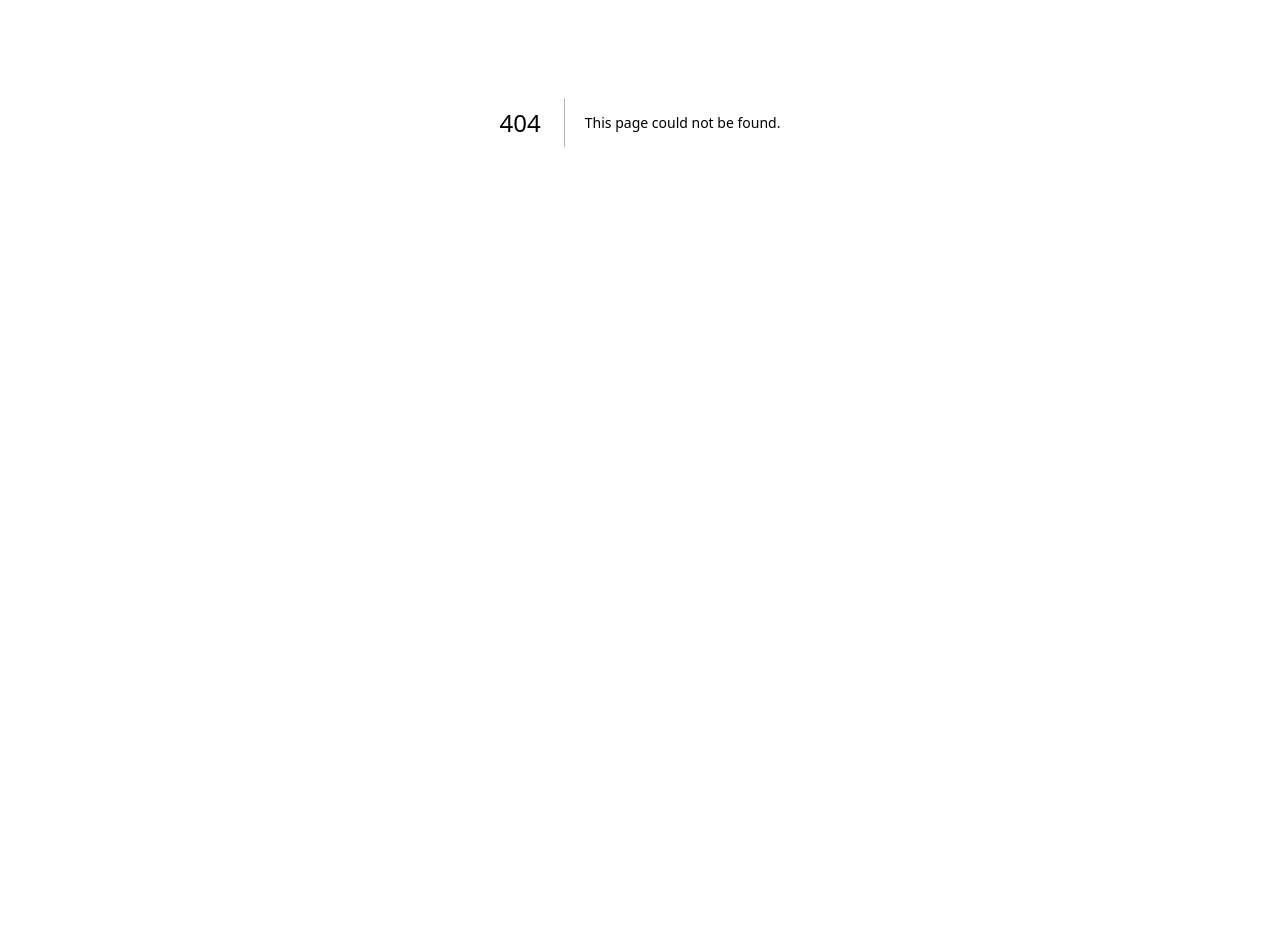
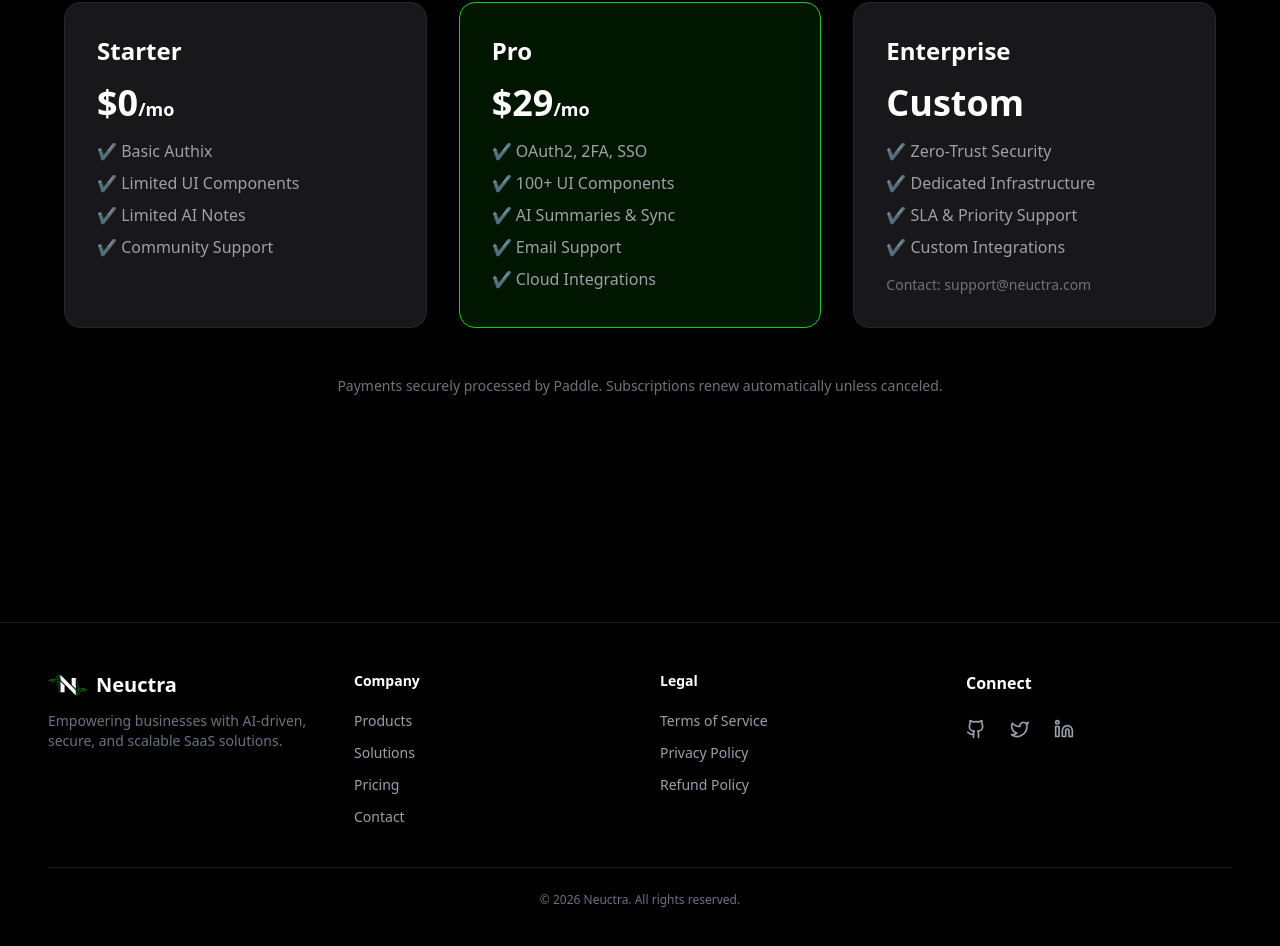
Before and after one commit to Taha-Asif-313/neuctra, a Next.js app: page /pricing in a window 1280 px wide. Before the commit this address had no page. Shown: the part 278-1224 px from the top of the page. Before the commit the page ends 800 px from the top, so only its background shows below. Built offline with nearby package versions, Linux system fonts and the light colour scheme.

Commit message:
Updated Pages

```diff
--- a/app/(pages)/(landingpage)/layout.jsx
+++ b/app/(pages)/SiteLayoutClient.jsx
@@ -1,12 +1,17 @@
+"use client";
+
 import Footer from "@/app/components/HeaderFooter/Footer";
 import Navbar from "@/app/components/HeaderFooter/Navbar";
 
+
 export default function SiteLayout({ children }) {
   return (
-    <div>
+    <>
       <Navbar />
-      {children}
+      <main className="min-h-screen mb-5 max-w-7xl mx-auto">
+        {children}
+      </main>
       <Footer />
-    </div>
+    </>
   );
 }
--- /dev/null
+++ b/app/(pages)/layout.jsx
@@ -0,0 +1,11 @@
+import SiteLayoutClient from "./SiteLayoutClient";
+
+export const metadata = {
+  title: "Neuctra – Empowering Modern SaaS Innovation",
+  description:
+    "Neuctra builds modern SaaS solutions for authentication, design systems, and AI-powered productivity. Explore Authix, UI, and Notlix.",
+};
+
+export default function SiteLayout({ children }) {
+  return <SiteLayoutClient children={children} />;
+}
--- /dev/null
+++ b/app/(pages)/pricing/page.jsx
@@ -0,0 +1,65 @@
+export const metadata = {
+  title: "Pricing | Neuctra",
+  description: "Explore Neuctra pricing plans for startups, teams, and enterprises.",
+};
+
+export default function PricingPage() {
+  return (
+    <div className="min-h-screen bg-black text-white px-6 py-16">
+      <div className="max-w-6xl mx-auto">
+        <h1 className="text-4xl font-bold mb-6 text-center">
+          💳 Neuctra Pricing
+        </h1>
+        <p className="text-zinc-400 text-center mb-12">
+          Flexible pricing built for modern creators and enterprises.
+        </p>
+
+        <div className="grid md:grid-cols-3 gap-8">
+          {/* Starter */}
+          <div className="bg-zinc-900 p-8 rounded-2xl border border-zinc-800">
+            <h2 className="text-2xl font-semibold mb-4">Starter</h2>
+            <p className="text-4xl font-bold mb-4">$0<span className="text-lg">/mo</span></p>
+            <ul className="space-y-2 text-zinc-400">
+              <li>✔ Basic Authix</li>
+              <li>✔ Limited UI Components</li>
+              <li>✔ Limited AI Notes</li>
+              <li>✔ Community Support</li>
+            </ul>
+          </div>
+
+          {/* Pro */}
+          <div className="bg-primary/10 p-8 rounded-2xl border border-primary">
+            <h2 className="text-2xl font-semibold mb-4">Pro</h2>
+            <p className="text-4xl font-bold mb-4">$29<span className="text-lg">/mo</span></p>
+            <ul className="space-y-2 text-zinc-400">
+              <li>✔ OAuth2, 2FA, SSO</li>
+              <li>✔ 100+ UI Components</li>
+              <li>✔ AI Summaries & Sync</li>
+              <li>✔ Email Support</li>
+              <li>✔ Cloud Integrations</li>
+            </ul>
+          </div>
+
+          {/* Enterprise */}
+          <div className="bg-zinc-900 p-8 rounded-2xl border border-zinc-800">
+            <h2 className="text-2xl font-semibold mb-4">Enterprise</h2>
+            <p className="text-4xl font-bold mb-4">Custom</p>
+            <ul className="space-y-2 text-zinc-400">
+              <li>✔ Zero-Trust Security</li>
+              <li>✔ Dedicated Infrastructure</li>
+              <li>✔ SLA & Priority Support</li>
+              <li>✔ Custom Integrations</li>
+            </ul>
+            <p className="mt-4 text-sm text-zinc-500">
+              Contact: support@neuctra.com
+            </p>
+          </div>
+        </div>
+
+        <div className="mt-12 text-zinc-500 text-sm text-center">
+          Payments securely processed by Paddle. Subscriptions renew automatically unless canceled.
+        </div>
+      </div>
+    </div>
+  );
+}
--- /dev/null
+++ b/app/(pages)/privacy/page.jsx
@@ -0,0 +1,48 @@
+export const metadata = {
+  title: "Privacy Policy | Neuctra",
+  description: "Learn how Neuctra protects your data.",
+};
+
+export default function PrivacyPage() {
+  return (
+    <div className="min-h-screen bg-black text-white px-6 py-16">
+      <div className="max-w-4xl mx-auto space-y-6">
+        <h1 className="text-4xl font-bold">Privacy Policy</h1>
+        <p className="text-zinc-400">Last Updated: 2026</p>
+
+        <section>
+          <h2 className="text-2xl font-semibold mt-8">Information We Collect</h2>
+          <ul className="text-zinc-400 mt-2 space-y-2">
+            <li>• Name & Email</li>
+            <li>• Payment details (processed by Paddle)</li>
+            <li>• Usage & analytics data</li>
+            <li>• Device information</li>
+          </ul>
+        </section>
+
+        <section>
+          <h2 className="text-2xl font-semibold mt-8">How We Use Data</h2>
+          <p className="text-zinc-400 mt-2">
+            We use data to provide services, process payments, improve
+            security, and communicate updates.
+          </p>
+        </section>
+
+        <section>
+          <h2 className="text-2xl font-semibold mt-8">Security</h2>
+          <p className="text-zinc-400 mt-2">
+            We implement encryption and modern security practices to protect your information.
+          </p>
+        </section>
+
+        <section>
+          <h2 className="text-2xl font-semibold mt-8">Your Rights</h2>
+          <p className="text-zinc-400 mt-2">
+            You may request access, modification, or deletion of your data at any time.
+            Contact: support@neuctra.com
+          </p>
+        </section>
+      </div>
+    </div>
+  );
+}
--- /dev/null
+++ b/app/(pages)/refund-policy/page.jsx
@@ -0,0 +1,38 @@
+export const metadata = {
+  title: "Refund Policy | Neuctra",
+  description: "Neuctra subscription and refund terms.",
+};
+
+export default function RefundPolicyPage() {
+  return (
+    <div className="min-h-screen bg-black text-white px-6 py-16">
+      <div className="max-w-4xl mx-auto space-y-6">
+        <h1 className="text-4xl font-bold">Refund Policy</h1>
+        <p className="text-zinc-400">Last Updated: 2026</p>
+
+        <section>
+          <h2 className="text-2xl font-semibold mt-8">Subscription Refunds</h2>
+          <p className="text-zinc-400 mt-2">
+            Monthly subscriptions are non-refundable after billing.
+            Annual subscriptions may qualify for partial refunds within 14 days.
+          </p>
+        </section>
+
+        <section>
+          <h2 className="text-2xl font-semibold mt-8">Eligibility</h2>
+          <ul className="text-zinc-400 mt-2 space-y-2">
+            <li>• Billing errors</li>
+            <li>• Extended service downtime</li>
+          </ul>
+        </section>
+
+        <section>
+          <h2 className="text-2xl font-semibold mt-8">Request a Refund</h2>
+          <p className="text-zinc-400 mt-2">
+            Email support@neuctra.com with your invoice ID and reason.
+          </p>
+        </section>
+      </div>
+    </div>
+  );
+}
--- /dev/null
+++ b/app/(pages)/terms/page.jsx
@@ -0,0 +1,55 @@
+export const metadata = {
+  title: "Terms of Service | Neuctra",
+  description: "Read the Neuctra Terms of Service.",
+};
+
+export default function TermsPage() {
+  return (
+    <div className="min-h-screen bg-black text-white px-6 py-16">
+      <div className="max-w-4xl mx-auto space-y-6">
+        <h1 className="text-4xl font-bold">Terms of Service</h1>
+        <p className="text-zinc-400">Last Updated: 2026</p>
+
+        <section>
+          <h2 className="text-2xl font-semibold mt-8">1. Services</h2>
+          <p className="text-zinc-400 mt-2">
+            Neuctra provides SaaS products including authentication systems,
+            UI libraries, AI collaboration tools, and productivity platforms.
+          </p>
+        </section>
+
+        <section>
+          <h2 className="text-2xl font-semibold mt-8">2. Payments</h2>
+          <p className="text-zinc-400 mt-2">
+            Subscriptions are billed via Paddle. Fees are charged in advance
+            and renew automatically unless canceled.
+          </p>
+        </section>
+
+        <section>
+          <h2 className="text-2xl font-semibold mt-8">3. Acceptable Use</h2>
+          <ul className="text-zinc-400 mt-2 space-y-2">
+            <li>• No illegal usage</li>
+            <li>• No security exploitation</li>
+            <li>• No reverse engineering</li>
+          </ul>
+        </section>
+
+        <section>
+          <h2 className="text-2xl font-semibold mt-8">4. Intellectual Property</h2>
+          <p className="text-zinc-400 mt-2">
+            All Neuctra software and branding remain the intellectual property of Neuctra.
+          </p>
+        </section>
+
+        <section>
+          <h2 className="text-2xl font-semibold mt-8">5. Contact</h2>
+          <p className="text-zinc-400 mt-2">
+            support@neuctra.com <br />
+            www.neuctra.com
+          </p>
+        </section>
+      </div>
+    </div>
+  );
+}
--- a/app/components/HeaderFooter/Footer.jsx
+++ b/app/components/HeaderFooter/Footer.jsx
@@ -8,34 +8,63 @@
   const year = new Date().getFullYear();
 
   return (
-    <footer className="relative bg-black text-gray-400 border-t border-white/10 px-6 md:px-12 py-10">
-      <div className="max-w-7xl mx-auto grid grid-cols-1 md:grid-cols-3 gap-8 items-center">
+    <footer className="relative bg-black text-gray-400 border-t border-white/10 px-6 md:px-12 py-12">
+      <div className="max-w-7xl mx-auto grid grid-cols-1 md:grid-cols-4 gap-10">
+
         {/* Logo & Brand */}
         <motion.div
           initial={{ opacity: 0, y: 20 }}
           whileInView={{ opacity: 1, y: 0 }}
           transition={{ duration: 0.6 }}
-          className="flex items-center max-sm:justify-center gap-1"
+          className="flex flex-col items-center md:items-start gap-3"
         >
-          <img src="/logo.png" alt="Neuctra Logo" className="w-12" />
+          <div className="flex items-center gap-2">
+            <img src="/logo.png" alt="Neuctra Logo" className="w-10" />
             <h3 className="text-white font-bold text-xl">Neuctra</h3>
+          </div>
+          <p className="text-sm text-gray-500 text-center md:text-left">
+            Empowering businesses with AI-driven, secure, and scalable SaaS solutions.
+          </p>
         </motion.div>
 
-        {/* Links */}
+        {/* Navigation */}
         <motion.div
           initial={{ opacity: 0, y: 20 }}
           whileInView={{ opacity: 1, y: 0 }}
-          transition={{ duration: 0.6, delay: 0.2 }}
-          className="flex justify-center gap-8 text-sm"
+          transition={{ duration: 0.6, delay: 0.1 }}
+          className="flex flex-col gap-3 text-sm"
         >
+          <h4 className="text-white font-semibold mb-2">Company</h4>
           <Link href="/#products" className="hover:text-white transition">
             Products
           </Link>
           <Link href="/#solutions" className="hover:text-white transition">
             Solutions
           </Link>
+          <Link href="/pricing" className="hover:text-white transition">
+            Pricing
+          </Link>
           <Link href="/#contact" className="hover:text-white transition">
             Contact
+          </Link>
+        </motion.div>
+
+        {/* Legal Links (Important for Paddle) */}
+        <motion.div
+          initial={{ opacity: 0, y: 20 }}
+          whileInView={{ opacity: 1, y: 0 }}
+          transition={{ duration: 0.6, delay: 0.2 }}
+          className="flex flex-col gap-3 text-sm"
+        >
+          <h4 className="text-white font-semibold mb-2">Legal</h4>
+          <Link href="/terms" className="hover:text-white transition">
+            Terms of Service
+          </Link>
+          <Link href="/privacy" className="hover:text-white transition">
+            Privacy Policy
+          </Link>
+          <Link href="/refund-policy" className="hover:text-white transition">
+            Refund Policy
           </Link>
         </motion.div>
 
@@ -43,18 +72,36 @@
         <motion.div
           initial={{ opacity: 0, y: 20 }}
           whileInView={{ opacity: 1, y: 0 }}
-          transition={{ duration: 0.6, delay: 0.4 }}
-          className="flex justify-center md:justify-end gap-6"
+          transition={{ duration: 0.6, delay: 0.3 }}
+          className="flex flex-col gap-4"
         >
-          <a href="#" className="hover:text-primary transition">
+          <h4 className="text-white font-semibold mb-2">Connect</h4>
+          <div className="flex gap-6">
+            <a
+              href="https://github.com/"
+              target="_blank"
+              rel="noopener noreferrer"
+              className="hover:text-primary transition"
+            >
               <Github size={20} />
             </a>
-          <a href="#" className="hover:text-primary transition">
+            <a
+              href="https://twitter.com/"
+              target="_blank"
+              rel="noopener noreferrer"
+              className="hover:text-primary transition"
+            >
               <Twitter size={20} />
             </a>
-          <a href="#" className="hover:text-primary transition">
+            <a
+              href="https://linkedin.com/"
+              target="_blank"
+              rel="noopener noreferrer"
+              className="hover:text-primary transition"
+            >
               <Linkedin size={20} />
             </a>
+          </div>
         </motion.div>
       </div>
 
@@ -62,8 +109,8 @@
       <motion.div
         initial={{ opacity: 0 }}
         whileInView={{ opacity: 1 }}
-        transition={{ delay: 0.5 }}
-        className="mt-8 text-center text-xs text-gray-500"
+        transition={{ delay: 0.4 }}
+        className="mt-10 border-t border-white/10 pt-6 text-center text-xs text-gray-500"
       >
         © {year} Neuctra. All rights reserved.
       </motion.div>
```
Also changed, not shown: app/(pages)/(landingpage)/page.jsx (+6 -6 lines). Lines whose indentation alone changed are shown as unchanged.
